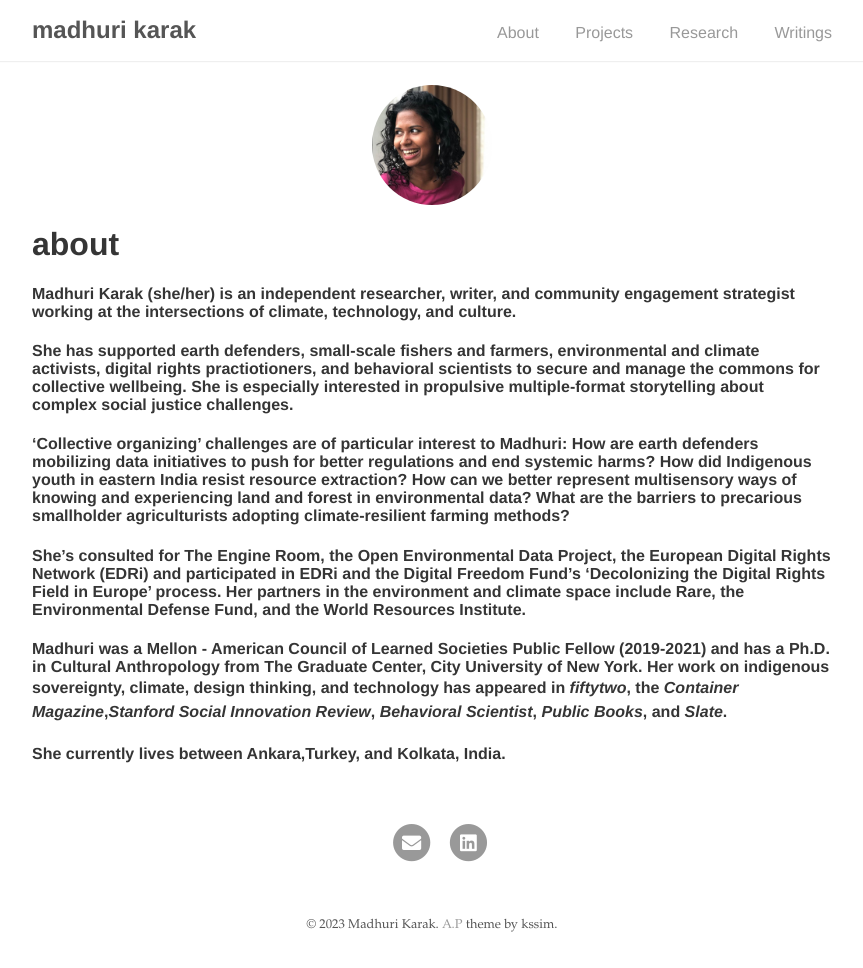
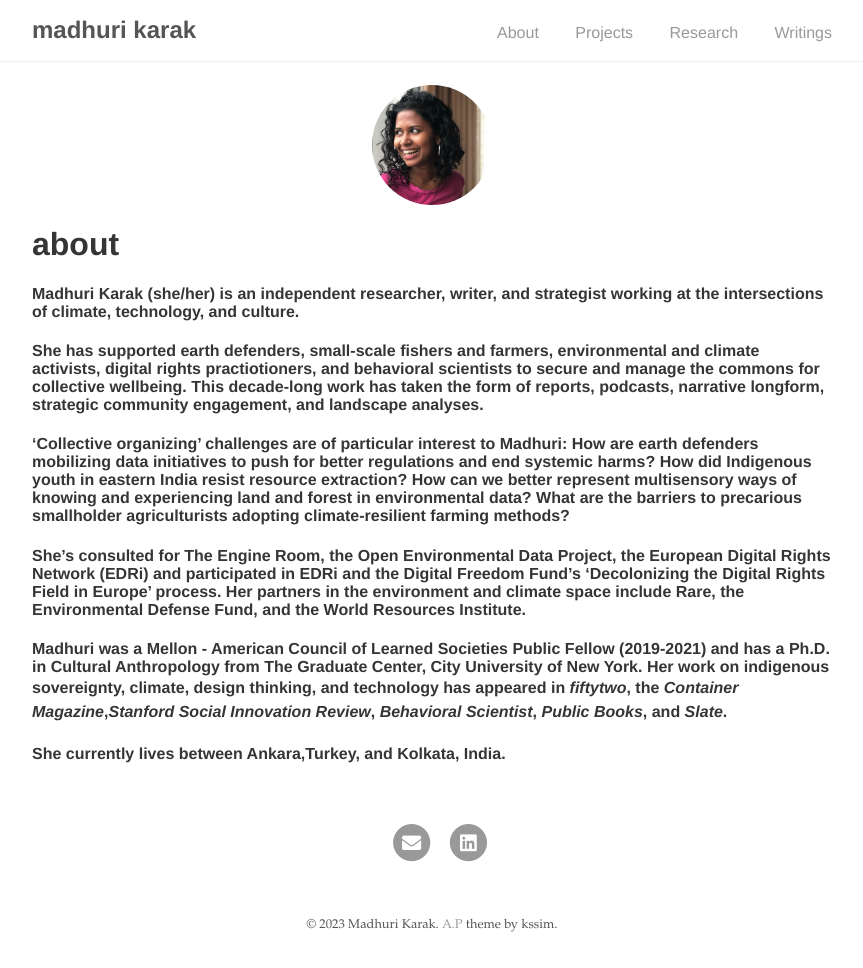
Before and after one commit to madhurikarak/madhurikarak.github.io, a Jekyll site: the page built from index.md, in a window 1280 px wide. Shown: the whole page, without its empty margins (208-1071 px from the left). Built offline with Jekyll 4.4.1, drawn with Linux system fonts in a browser that asks for light colours; our own code applies the rules of GitHub Pages for plain Markdown files.

Commit message:
Update index.md

```diff
--- a/index.md
+++ b/index.md
@@ -3,9 +3,9 @@ layout: about
 ---
 
 # about
-#### Madhuri Karak (she/her) is an independent researcher, writer, and community engagement strategist working at the intersections of climate, technology, and culture.
+#### Madhuri Karak (she/her) is an independent researcher, writer, and strategist working at the intersections of climate, technology, and culture.
 
-#### She has supported earth defenders, small-scale fishers and farmers, environmental and climate activists, digital rights practiotioners, and behavioral scientists to secure and manage the commons for collective wellbeing. She is especially interested in propulsive multiple-format storytelling about complex social justice challenges.
+#### She has supported earth defenders, small-scale fishers and farmers, environmental and climate activists, digital rights practiotioners, and behavioral scientists to secure and manage the commons for collective wellbeing. This decade-long work has taken the form of reports, podcasts, narrative longform, strategic community engagement, and landscape analyses.
 
 #### ‘Collective organizing’ challenges are of particular interest to Madhuri: How are earth defenders mobilizing data initiatives to push for better regulations and end systemic harms? How did Indigenous youth in eastern India resist resource extraction? How can we better represent multisensory ways of knowing and experiencing land and forest in environmental data? What are the barriers to precarious smallholder agriculturists adopting climate-resilient farming methods?
 
```
